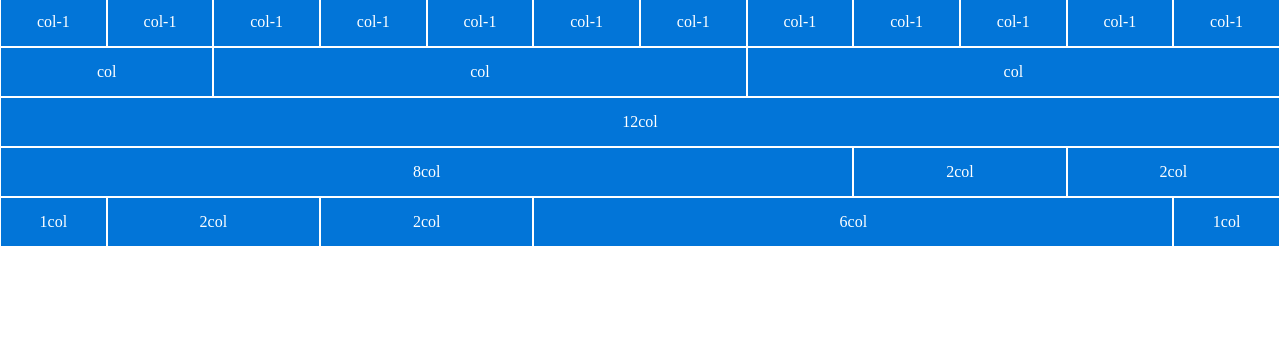
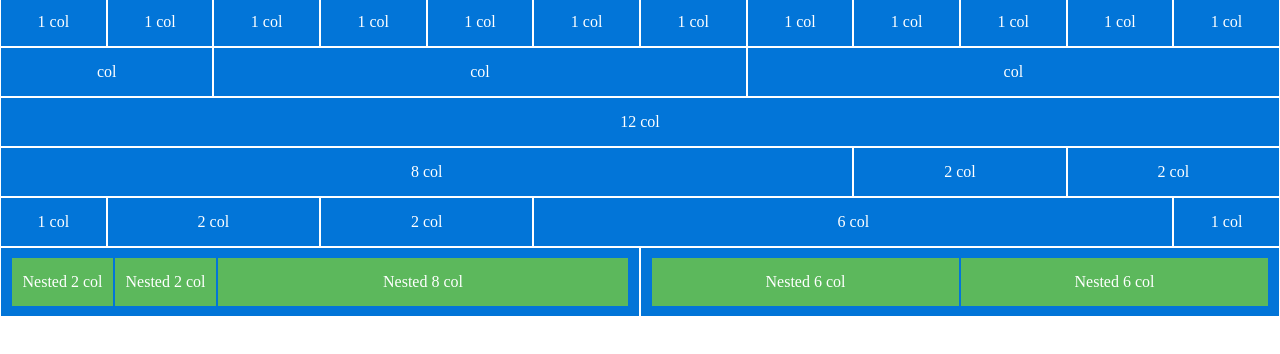
Before and after one commit to SimoCrash/html-css-12bool, a plain HTML site: page index.html in a window 1280 px wide. Shown: the part 40-394 px from the top of the page. Drawn offline with Linux system fonts and the light colour scheme.

Commit message:
risolto problema row-col-row-col

```diff
--- a/css/frame_Cra$h.css
+++ b/css/frame_Cra$h.css
@@ -20,54 +20,67 @@
 
 .col-1 {
     flex-basis: calc((100% / 12) * 1);
+    max-width:calc((100% / 12) * 1);
 }
 
 .col-2 {
     flex-basis: calc((100% / 12) * 2);
+    max-width: calc((100% / 12) * 2);
 }
 
 .col-3 {
     flex-basis: calc((100% / 12) * 3);
+    max-width: calc((100% / 12) * 3);
 }
 
 .col-4 {
     flex-basis: calc((100% / 12) * 4);
+    max-width: calc((100% / 12) * 4);
 }
 
 .col-5 {
     flex-basis: calc((100% / 12) * 5);
+    max-width: calc((100% / 12) * 5);
 }
 
 .col-6 {
     flex-basis: calc((100% / 12) * 6);
+    max-width: calc((100% / 12) * 6);
 }
 
 .col-7 {
     flex-basis: calc((100% / 12) * 7);
+    max-width: calc((100% / 12) * 7);
 }
 
 .col-8 {
     flex-basis: calc((100% / 12) * 8);
+    max-width: calc((100% / 12) * 8);
 }
 
 .col-9 {
     flex-basis: calc((100% / 12) * 9);
+    max-width: calc((100% / 12) * 9);
 }
 
 .col-10 {
     flex-basis: calc((100% / 12) * 10);
+    max-width: calc((100% / 12) * 10);
 }
 
 .col-11 {
     flex-basis: calc((100% / 12) * 11);
+    max-width: calc((100% / 12) * 11);
 }
 
 .col-12 {
     flex-basis: calc((100% / 12) * 12);
+    max-width: calc((100% / 12) * 12);
 }
 
-.col-1 {
-    flex-basis: calc((100% / 12) * 1);
+.col {
+    flex: 1 0 0;
+    max-width: 100%;
 }
 
 .bg-primary {
@@ -77,3 +90,31 @@
 .bg-success {
     background-color: #5cb85c;
 }
+
+.h-70p {
+    height: 70px;
+}
+
+.h-100 {
+    height: 100%;
+}
+
+.h-70p>.h-100 {
+    height: 100%;
+}
+
+.w-100 {
+    width: 100%;
+}
+
+.p-10 {
+    padding: 10px;
+}
+
+.b-primary {
+    border: 1px solid #0275d8;
+}
+
+.row>.b-primary {
+    border: 1px solid #0275d8;
+}
--- a/css/style.css
+++ b/css/style.css
@@ -22,3 +22,7 @@ h1 {
     border: 1px solid white;
     height: 50px;
 }
+
+.h-70 {
+    margin-bottom: 50px;
+}
--- a/index.html
+++ b/index.html
@@ -14,18 +14,18 @@
     <h1>Esercizio per Casa</h1>
     <div class="container">
         <div class="row">
-            <div class="col-1 bg-primary"><p>col-1</p></div>
-            <div class="col-1 bg-primary">col-1</div>
-            <div class="col-1 bg-primary">col-1</div>
-            <div class="col-1 bg-primary">col-1</div>
-            <div class="col-1 bg-primary">col-1</div>
-            <div class="col-1 bg-primary">col-1</div>
-            <div class="col-1 bg-primary">col-1</div>
-            <div class="col-1 bg-primary">col-1</div>
-            <div class="col-1 bg-primary">col-1</div>
-            <div class="col-1 bg-primary">col-1</div>
-            <div class="col-1 bg-primary">col-1</div>
-            <div class="col-1 bg-primary">col-1</div>
+            <div class="col-1 bg-primary">1 col</div>
+            <div class="col-1 bg-primary">1 col</div>
+            <div class="col-1 bg-primary">1 col</div>
+            <div class="col-1 bg-primary">1 col</div>
+            <div class="col-1 bg-primary">1 col</div>
+            <div class="col-1 bg-primary">1 col</div>
+            <div class="col-1 bg-primary">1 col</div>
+            <div class="col-1 bg-primary">1 col</div>
+            <div class="col-1 bg-primary">1 col</div>
+            <div class="col-1 bg-primary">1 col</div>
+            <div class="col-1 bg-primary">1 col</div>
+            <div class="col-1 bg-primary">1 col</div>
         </div>
         <div class="row">
             <div class="col-2 bg-primary">col</div>
@@ -33,21 +33,35 @@
             <div class="col-5 bg-primary">col</div>
         </div>
         <div class="row">
-            <div class="col-12 bg-primary">12col</div>
+            <div class="col-12 bg-primary">12 col</div>
         </div>
         <div class="row">
-            <div class="col-8 bg-primary">8col</div>
-            <div class="col-2 bg-primary">2col</div>
-            <div class="col-2 bg-primary">2col</div>
+            <div class="col-8 bg-primary">8 col</div>
+            <div class="col-2 bg-primary">2 col</div>
+            <div class="col-2 bg-primary">2 col</div>
         </div>
         <div class="row">
-            <div class="col-1 bg-primary">1col</div>
-            <div class="col-2 bg-primary">2col</div>
-            <div class="col-2 bg-primary">2col</div>
-            <div class="col-6 bg-primary">6col</div>
-            <div class="col-1 bg-primary">1col</div>
+            <div class="col-1 bg-primary">1 col</div>
+            <div class="col-2 bg-primary">2 col</div>
+            <div class="col-2 bg-primary">2 col</div>
+            <div class="col-6 bg-primary">6 col</div>
+            <div class="col-1 bg-primary">1 col</div>
         </div>
-        <div class="row"></div>
+        <div class="row h-70p">
+            <div class="col-6 bg-primary h-100 p-10">
+                <div class="row w-100">
+                    <div class="col-2 bg-success b-primary">Nested 2 col</div>
+                    <div class="col-2 bg-success b-primary">Nested 2 col</div>
+                    <div class="col-8 bg-success b-primary">Nested 8 col</div>
+                </div>
+            </div>
+            <div class="col-6 bg-primary h-100 p-10">
+                <div class="row w-100">
+                    <div class="col-6 bg-success b-primary">Nested 6 col</div>
+                    <div class="col-6 bg-success b-primary">Nested 6 col</div>
+                </div>
+            </div>
+        </div>
         <div class="row"></div>
         <div class="row"></div>
     </div>
```
